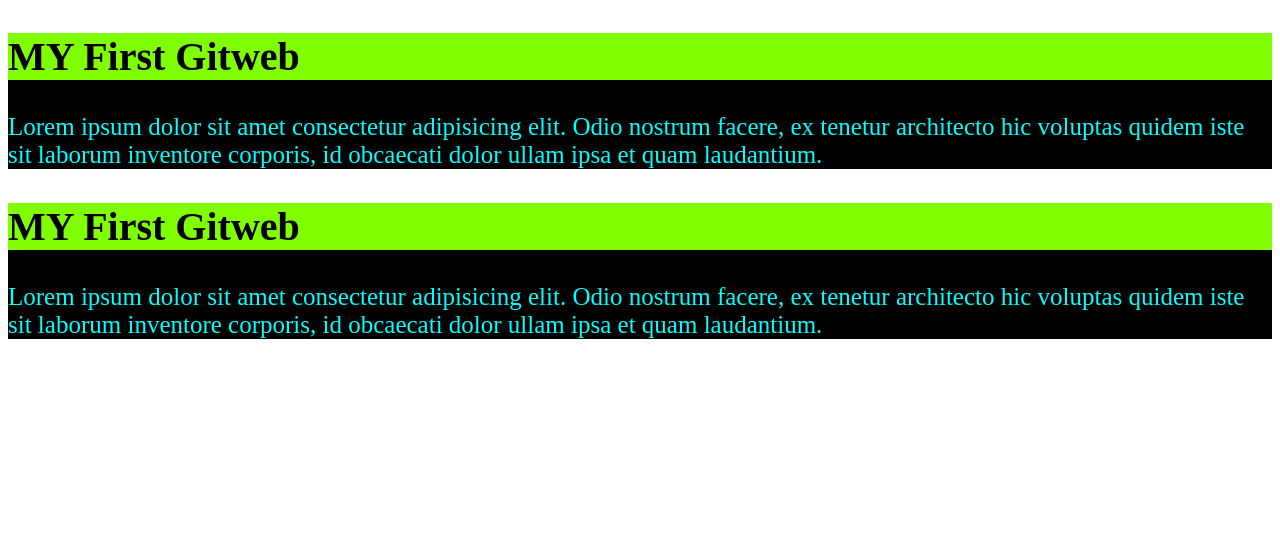
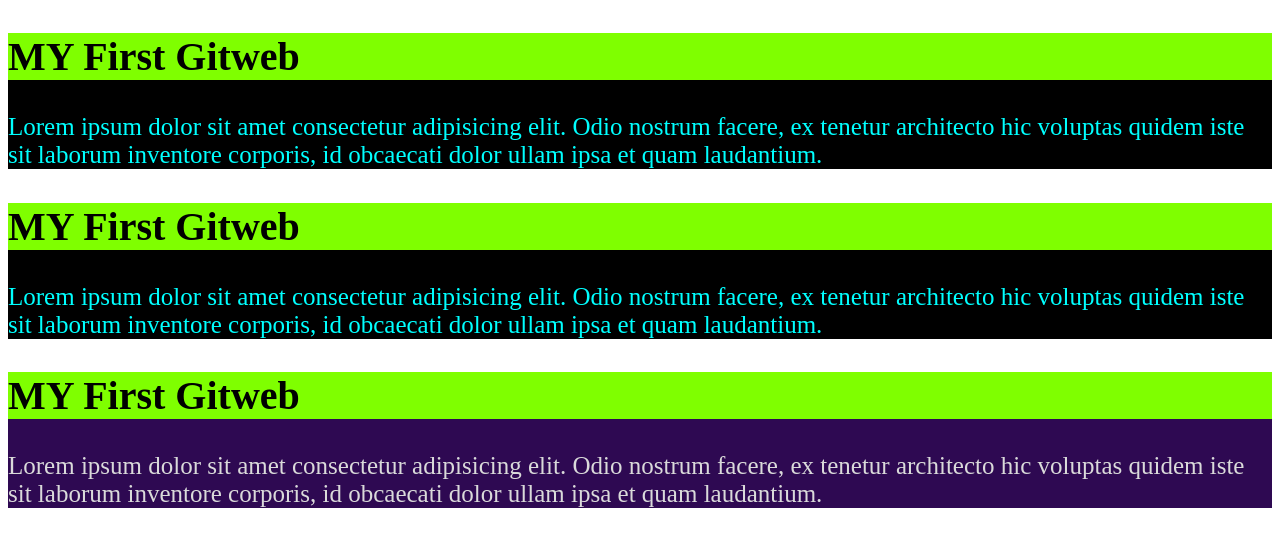
Before and after one commit to CHERRYO01/my-github, a plain HTML site: page index.html in a window 1280 px wide. Drawn offline with Linux system fonts and the light colour scheme.

Commit message:
added the second commit

```diff
--- a/index.html
+++ b/index.html
@@ -16,6 +16,11 @@
      <h2>MY First Gitweb</h2>
      <p>Lorem ipsum dolor sit amet consectetur adipisicing elit. Odio nostrum facere, ex tenetur architecto hic voluptas quidem iste sit laborum inventore corporis, id obcaecati dolor ullam ipsa et quam laudantium.</p>
 </div>
+<div class="s">
+     <h2 class="head">MY First Gitweb</h2>
+     <p>Lorem ipsum dolor sit amet consectetur adipisicing elit. Odio nostrum facere, ex tenetur architecto hic voluptas quidem iste sit laborum inventore corporis, id obcaecati dolor ullam ipsa et quam laudantium.</p>
+</div>
+
 
 
 </body>
--- a/styles/blog.css
+++ b/styles/blog.css
@@ -8,3 +8,7 @@ h2{
     color: black;
     font-size: 40px;
 }
+.s{
+    color:rgb(218, 218, 218);
+    background-color: rgb(46, 9, 82);
+}
```
